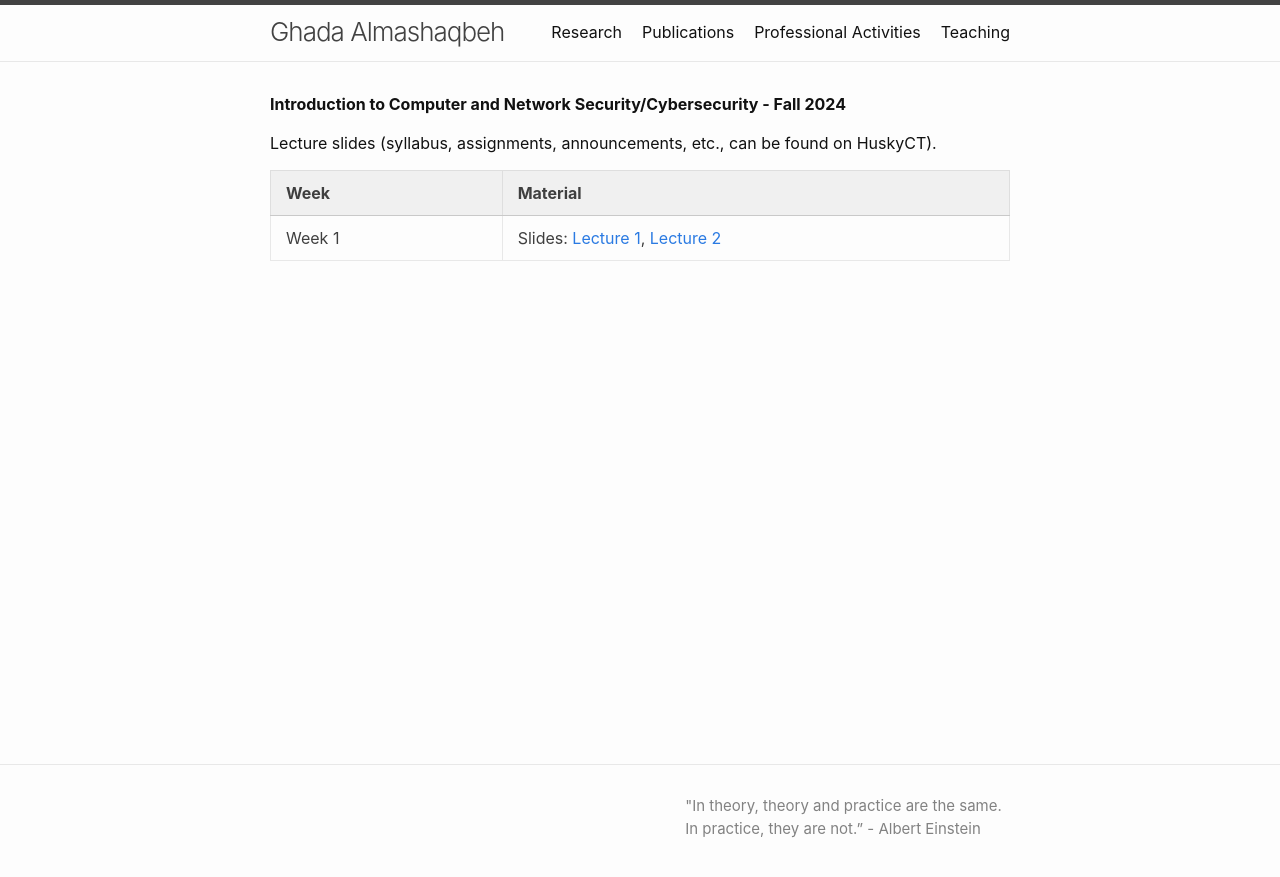
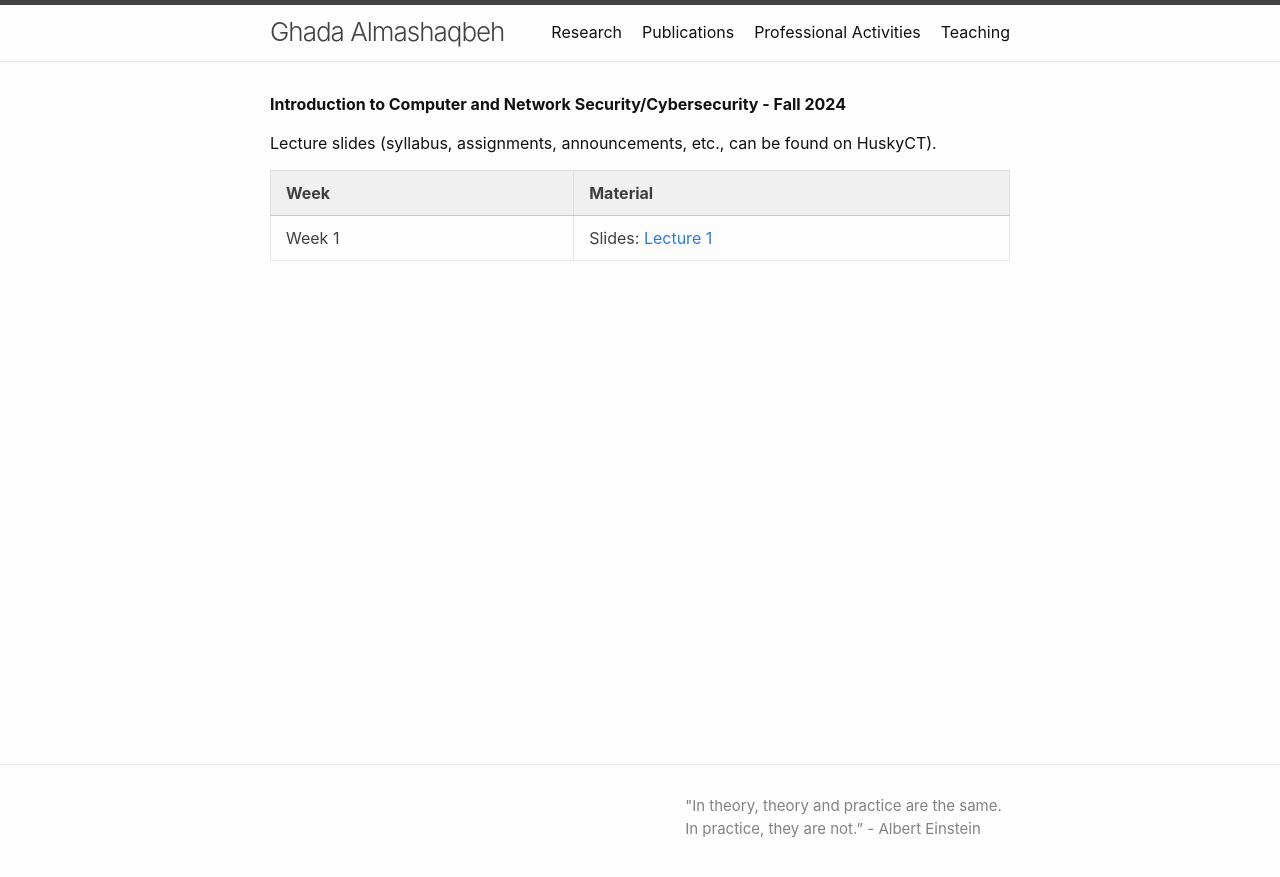
Before and after one commit to GhadaAlmashaqbeh/GhadaAlmashaqbeh.github.io, a Jekyll site: the page built from courses/cse3400-f2024/index.md, in a window 1280 px wide. Shown: the top 877 px of the page. Built offline with Jekyll 4.4.1, drawn with Linux system fonts in a browser that asks for light colours.

Commit message:
add lec 1

```diff
--- a/courses/cse3400-f2024/index.md
+++ b/courses/cse3400-f2024/index.md
@@ -8,4 +8,4 @@ Lecture slides (syllabus, assignments, announcements, etc., can be found on Husk
 
 | Week&emsp;&emsp;| Material           |
 |----------|--------------------|
-| Week 1 | Slides: [Lecture 1](./lecture1.pdf), [Lecture 2](./lecture2.pdf)|
+| Week 1 | Slides: [Lecture 1](./lecture1.pdf)|
```
Also changed, not shown: 2 other files.
